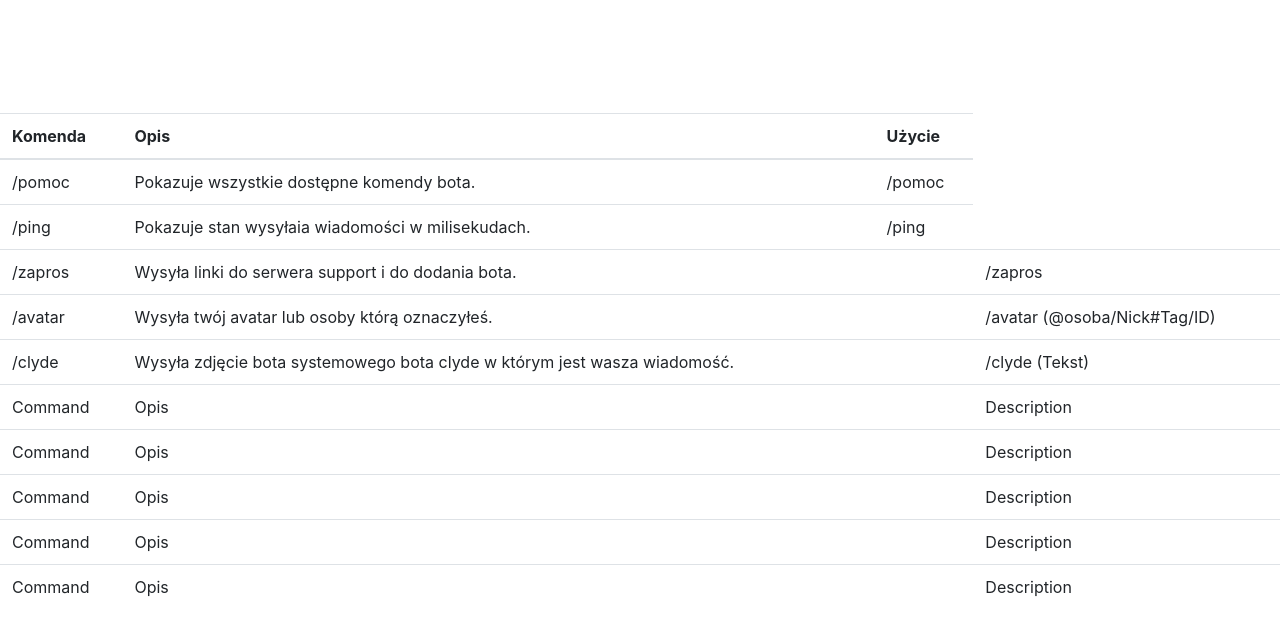
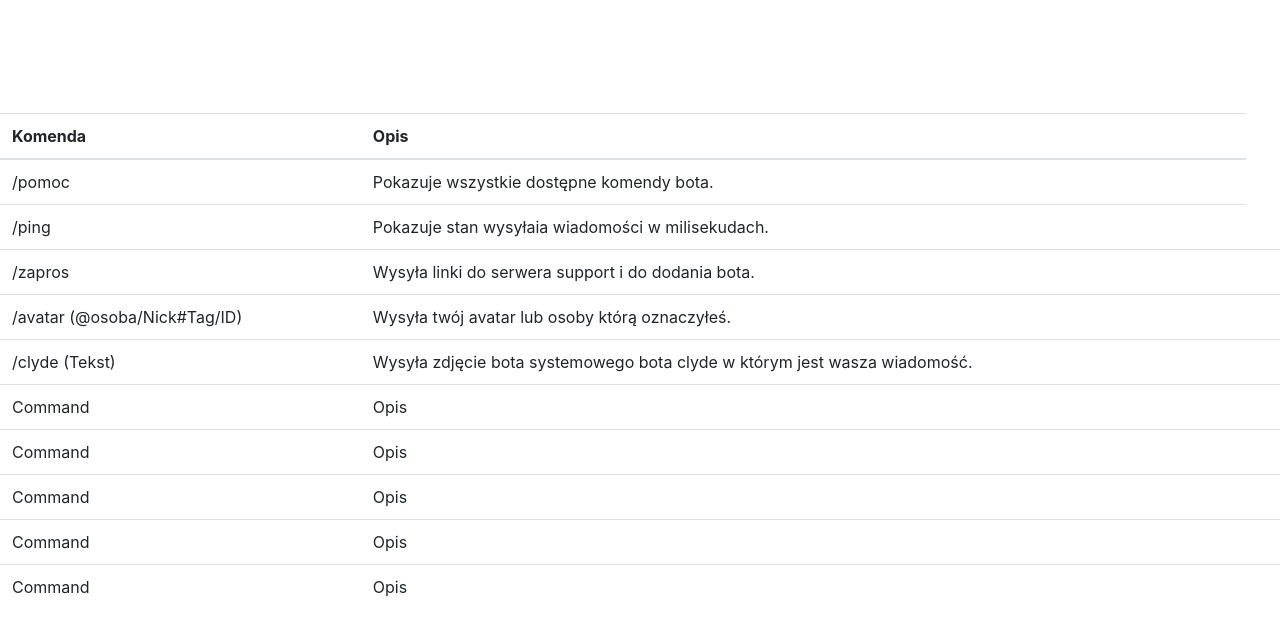
Before and after one commit to Samotnikv1/lobo, a website: page commands.html in a window 1280 px wide. Shown: the part 63-698 px from the top of the page. Drawn offline with Linux system fonts and the light colour scheme.

Commit message:
Add files via upload

```diff
--- a/commands.html
+++ b/commands.html
@@ -29,59 +29,48 @@ License: MIT
 							<tr>
 							<th>Komenda</th>
 							<th>Opis</th>
-							<th>Użycie</th>
 							</tr>
 					         	</thead>
 						        <tbody>
 							<tr>
 							<td>/pomoc</td>
 							<td>Pokazuje wszystkie dostępne komendy bota.</td>
-							<td>/pomoc</td>
 							</tr>
 							<tr>
 							<td>/ping</td>
 							<td>Pokazuje stan wysyłaia wiadomości w milisekudach.</td>
-							<td>/ping</td>
 							</tr>
 							<tr>
 							<td>/zapros</td>
 							<td>Wysyła linki do serwera support i do dodania bota.<td>
-							<td>/zapros</td>
 							</tr>
 							<tr>
-							<td>/avatar</td>
+							<td>/avatar (@osoba/Nick#Tag/ID)</td>
 							<td>Wysyła twój avatar lub osoby którą oznaczyłeś.<td>
-							<td>/avatar (@osoba/Nick#Tag/ID)</td>
 							</tr>
 							<tr>
-							<td>/clyde</td>
+							<td>/clyde (Tekst)</td>
 							<td>Wysyła zdjęcie bota systemowego bota clyde w którym jest wasza wiadomość.<td>
-							<td>/clyde (Tekst)</td>
 							</tr>
 							<tr>
 							<td>Command</td>
 							<td>Opis<td>
-							<td>Description</td>
 							</tr>
 							<tr>
 							<td>Command</td>
 							<td>Opis<td>
-							<td>Description</td>
 							</tr>
 							<tr>
 							<td>Command</td>
 							<td>Opis<td>
-							<td>Description</td>
 							</tr>
 							<tr>
 							<td>Command</td>
 							<td>Opis<td>
-							<td>Description</td>
 							</tr>
 							<tr>
 							<td>Command</td>
 							<td>Opis<td>
-							<td>Description</td>
 							</tr>
 						</tbody>
 					</table>
```
